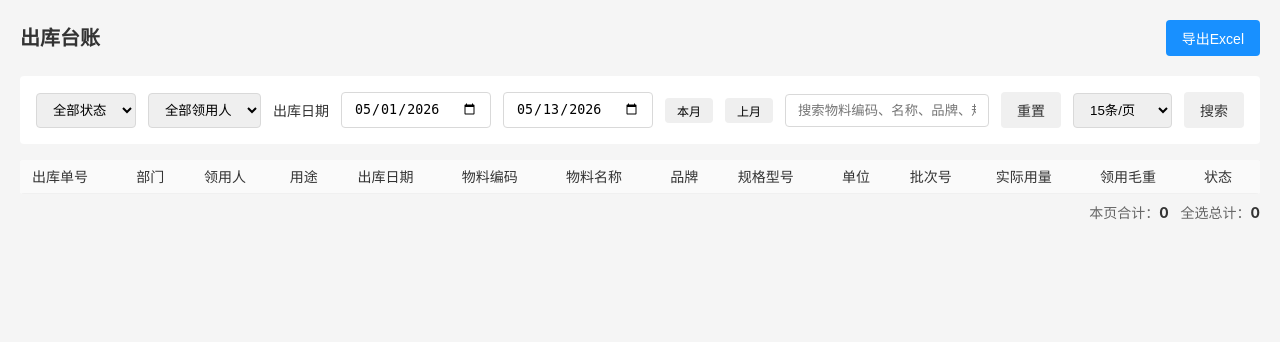
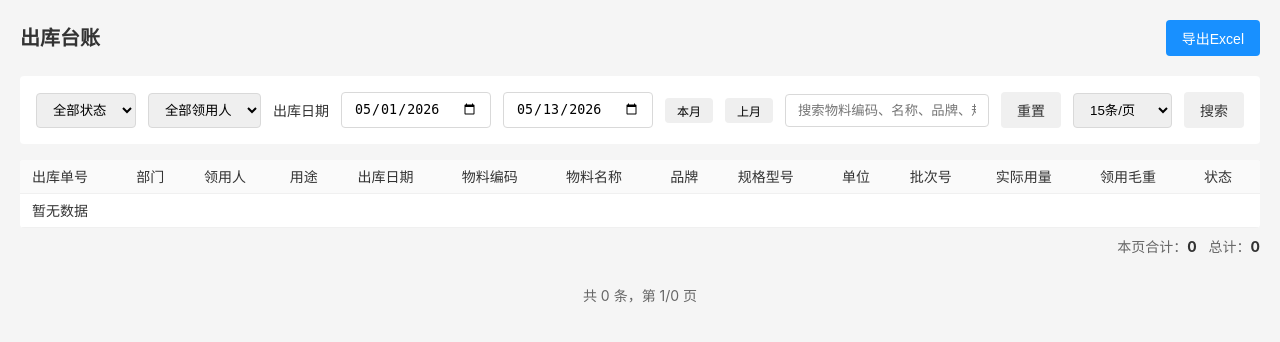
Before and after one commit to MaxC1980/warehouse, a Flask app: page /out-order-details in a window 1280 px wide. Shown: the part 50-392 px from the top of the page. Run offline with Flask 3, Linux system fonts and the light colour scheme; the visitor is signed in with stand-in values (Sample User, id 1); data that the repository does not hold is empty.

Commit message:
fix: 出库台账三处修复 - total==0返回3值、筛选无数据归零、全选总计改总计

```diff
--- a/services/order_service.py
+++ b/services/order_service.py
@@ -835,7 +835,7 @@ class OrderService:
 
         if total == 0:
             conn.close()
-            return [], 0
+            return [], 0, 0
 
         # Get paginated items directly, ordered by order created_at
         cursor.execute(
@@ -857,7 +857,7 @@ class OrderService:
 
         if not paginated_items:
             conn.close()
-            return [], 0
+            return [], 0, 0
 
         # Extract order IDs from paginated items
         order_ids = list(dict.fromkeys(item['order_id'] for item in paginated_items))
--- a/templates/out_order_detail_list.html
+++ b/templates/out_order_detail_list.html
@@ -57,7 +57,7 @@
 </div>
 <div class="data-table-summary">
     <span>本页合计：<strong id="page-total">0</strong></span>&nbsp;&nbsp;
-    <span>全选总计：<strong id="grand-total">0</strong></span>
+    <span>总计：<strong id="grand-total">0</strong></span>
 </div>
 
 <style>
@@ -90,9 +90,10 @@ async function loadOrders(page = 1) {
 
     const data = await apiRequest(`/out-orders/detail?${params}`);
     if (data) {
+        document.getElementById('page-total').textContent = '0';
+        document.getElementById('grand-total').textContent = data.grand_total || 0;
         renderOrders(data.items);
         renderPagination('pagination', data.total, data.page, perPage, 'loadOrders');
-        document.getElementById('grand-total').textContent = data.grand_total || 0;
     }
 }
 
@@ -133,6 +134,8 @@ function renderOrders(orders) {
     const tbody = document.getElementById('orders-tbody');
     if (orders.length === 0) {
         tbody.innerHTML = '<tr><td colspan="14">暂无数据</td></tr>';
+        document.getElementById('page-total').textContent = '0';
+        document.getElementById('grand-total').textContent = '0';
         return;
     }
 
```
